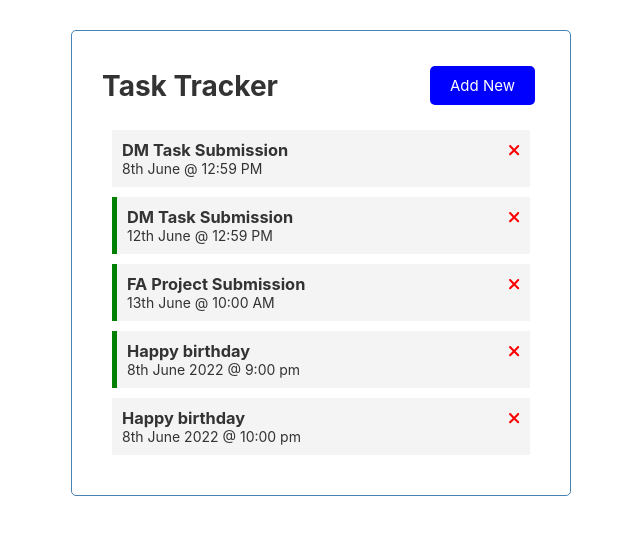
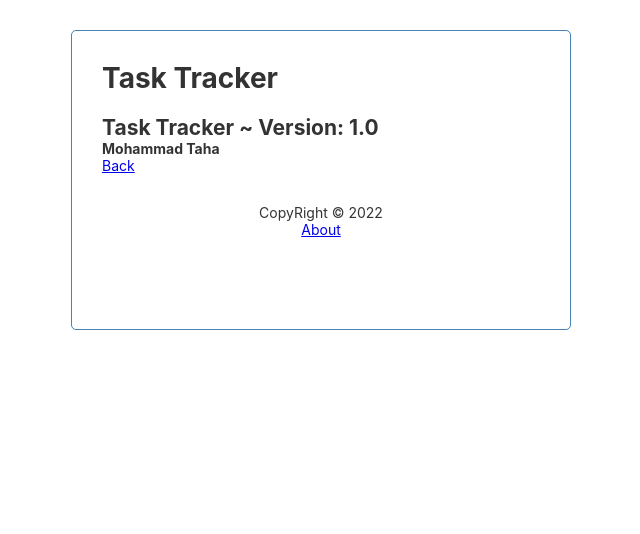
Before and after one commit to Mohd-Taha/Learning_Angular, an Angular app: page /about in a window 1280 px wide. Shown: the top 534 px of the page, without its empty margins (319-959 px from the left). Built offline with nearby package versions, Linux system fonts and the light colour scheme; data requests are answered from the project's data file.

Commit message:
Kaam25.com

```diff
--- a/src/app/app.component.html
+++ b/src/app/app.component.html
@@ -292,5 +292,7 @@
 
 <div class="container">
     <app-header></app-header>
-    <app-tasks></app-tasks>
+    <router-outlet></router-outlet>
+    <!-- <app-tasks></app-tasks> -->
+    <app-footer></app-footer>
 </div>
--- a/src/app/app.module.ts
+++ b/src/app/app.module.ts
@@ -3,6 +3,7 @@
 import { FontAwesomeModule } from '@fortawesome/angular-fontawesome';
 import { HttpClientModule } from '@angular/common/http';
 import { FormsModule } from '@angular/forms';
+import { Router, RouterModule,Routes } from '@angular/router';
 
 import { AppComponent } from './app.component';
 import { HeaderComponent } from './components/header/header.component';
@@ -10,6 +11,14 @@
 import { TasksComponent } from './components/tasks/tasks.component';
 import { TasksItemComponent } from './components/tasks-item/tasks-item.component';
 import { AddTaskComponent } from './components/add-task/add-task.component';
+import { AboutComponent } from './pages/about/about.component';
+import { FooterComponent } from './pages/footer/footer.component';
+
+const appRoutes: Routes = [
+  {path: '', component: TasksComponent},
+  {path: 'about', component: AboutComponent}
+]
+
 
 @NgModule({
   declarations: [
@@ -18,13 +27,16 @@
     ButtonComponent,
     TasksComponent,
     TasksItemComponent,
-    AddTaskComponent
+    AddTaskComponent,
+    AboutComponent,
+    FooterComponent
   ],
   imports: [
     BrowserModule,
     FontAwesomeModule,
     HttpClientModule,
-    FormsModule
+    FormsModule,
+    RouterModule.forRoot(appRoutes, { enableTracing: true}),
   ],
   providers: [],
   bootstrap: [AppComponent]
--- a/src/app/components/header/header.component.html
+++ b/src/app/components/header/header.component.html
@@ -1,6 +1,6 @@
 <header>
     <h1>{{ title }}</h1>
-    <app-button color="{{ showAddTask ? 'red' : 'blue'}}" text="{{ showAddTask ?
+    <app-button *ngIf="hasRoute('/')" color="{{ showAddTask ? 'red' : 'blue'}}" text="{{ showAddTask ?
         'Close' : 'Add New' }}" (btnClick)="toggleAddTask()">
     </app-button>
 </header>
--- a/src/app/components/header/header.component.ts
+++ b/src/app/components/header/header.component.ts
@@ -1,6 +1,7 @@
 import { Component, OnInit } from '@angular/core';
 import { UiService } from '../../services/ui.service';
 import { Subscription } from 'rxjs';
+import { Router } from '@angular/router';
 
 @Component({
   selector: 'app-header',
@@ -13,7 +14,7 @@
   showAddTask!: boolean;
   subscription!: Subscription;
 
-  constructor(private uiService: UiService) {
+  constructor(private uiService: UiService, private router: Router) {
     this.subscription = this.uiService.onToggle().subscribe(
       (value) => {
         this.showAddTask = value;
@@ -27,4 +28,8 @@
   toggleAddTask() {
     this.uiService.toggleAddTask( )
   }
+
+  hasRoute(route: string) {
+    return this.router.url === route;
+  }
 }
--- /dev/null
+++ b/src/app/pages/about/about.component.html
@@ -0,0 +1,5 @@
+<div>
+    <h2>Task Tracker ~ Version: 1.0</h2>
+    <h4>Mohammad Taha</h4>
+    <a routerLink="/">Back</a>
+</div>
--- /dev/null
+++ b/src/app/pages/about/about.component.ts
@@ -0,0 +1,15 @@
+import { Component, OnInit } from '@angular/core';
+
+@Component({
+  selector: 'app-about',
+  templateUrl: './about.component.html',
+  styleUrls: ['./about.component.css']
+})
+export class AboutComponent implements OnInit {
+
+  constructor() { }
+
+  ngOnInit(): void {
+  }
+
+}
--- /dev/null
+++ b/src/app/pages/footer/footer.component.css
@@ -0,0 +1,4 @@
+footer {
+    margin: 30px;
+    text-align: center;
+}
--- /dev/null
+++ b/src/app/pages/footer/footer.component.html
@@ -0,0 +1,4 @@
+<footer>
+    <p>CopyRight &copy; 2022</p>
+    <a routerLink="/about">About</a>
+</footer>
--- /dev/null
+++ b/src/app/pages/footer/footer.component.ts
@@ -0,0 +1,15 @@
+import { Component, OnInit } from '@angular/core';
+
+@Component({
+  selector: 'app-footer',
+  templateUrl: './footer.component.html',
+  styleUrls: ['./footer.component.css']
+})
+export class FooterComponent implements OnInit {
+
+  constructor() { }
+
+  ngOnInit(): void {
+  }
+
+}
```
Also changed, not shown: src/app/pages/about/about.component.css (added), 2 other files (tests, documents, lock files or other folders).
